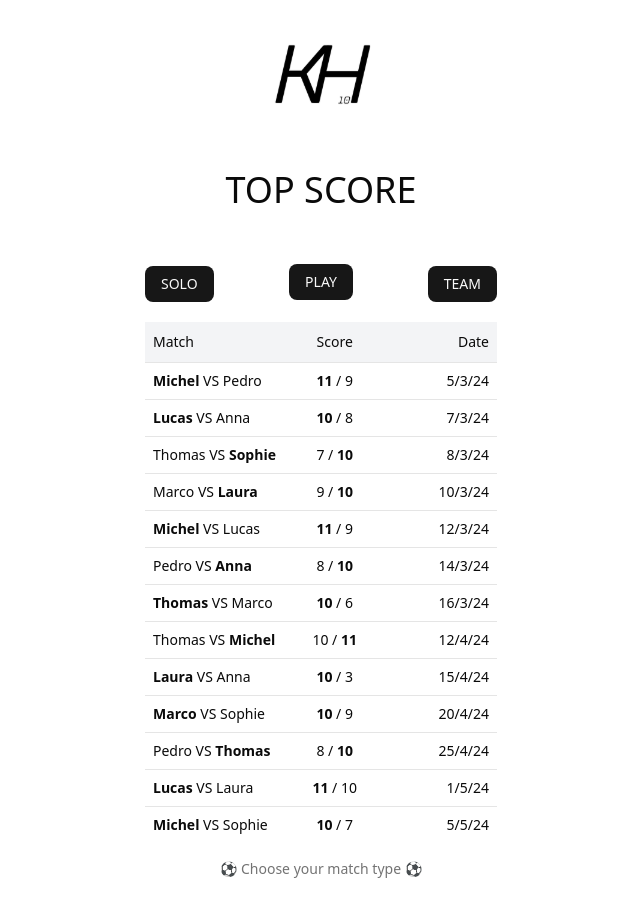
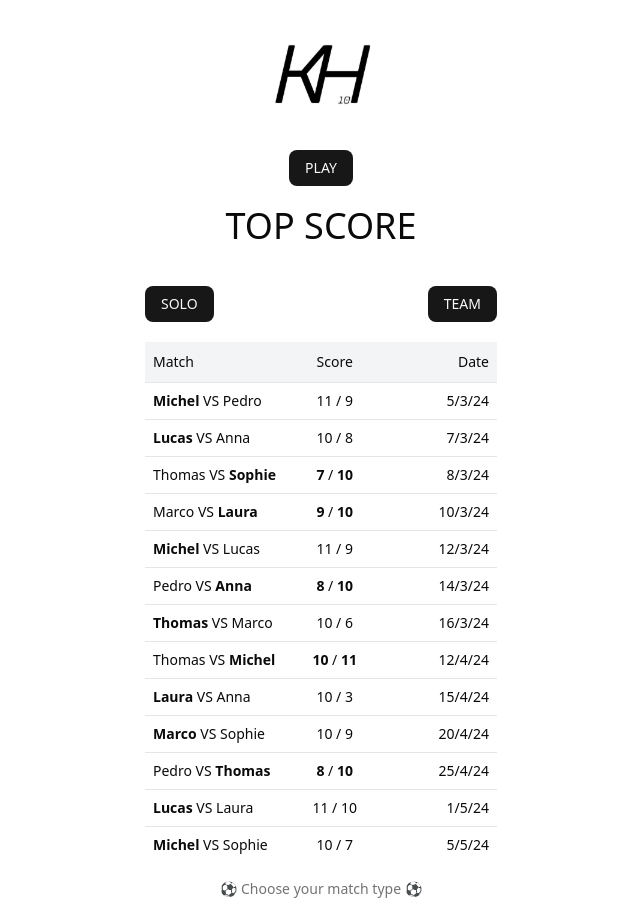
Before and after one commit to pedro88/Hamilton10Kicker, a Next.js app in the folder my-app/: page /home in a window 1280 px wide. Both pictures are taken after a click on the button "SOLO". Shown: the whole page, without its empty margins (319-959 px from the left). Built offline with nearby package versions, Linux system fonts and the light colour scheme.

Commit message:
Fix team display bug and add comment at server action acomponent

```diff
--- a/my-app/app/home/page.tsx
+++ b/my-app/app/home/page.tsx
@@ -7,12 +7,12 @@ import React from "react";
 const HomePage = () => {
     return (
         <div>
-            <h1 className="text-4xl text-center mt-5 mb-10">TOP SCORE</h1>
             <div className="flex justify-center mb-4">
-                <Link href={"/start"} className="absolute top-66">
+                <Link href={"/start"} className="">
                     <Button>PLAY</Button>
                 </Link>
             </div>
+            <h1 className="text-4xl text-center mt-5 mb-10">TOP SCORE</h1>
                 <ScoreTable fetchSoloMatches={fetchSoloMatches()} fetchTeamMatches={fetchTeamMatches()} />
         </div>
     );
--- a/my-app/app/serverAction/fetchMatches.tsx
+++ b/my-app/app/serverAction/fetchMatches.tsx
@@ -1,4 +1,6 @@
 // 'use server'
+// this is a server action component, with this
+// you can make api call from client component to server component
 
 export function fetchSoloMatches() {
 
@@ -224,4 +226,4 @@ export function fetchTeamMatches() {
     return teamScore;
 }
 
-export default fetchTeamMatches
+export default fetchTeamMatches // Find this in ScoreTable.tsx
--- a/my-app/components/ScoreTable.tsx
+++ b/my-app/components/ScoreTable.tsx
@@ -28,16 +28,22 @@ type ScoreTableProps = {
     fetchTeamMatches: TypedScore[];
 };
 
-const ScoreTable: FC<ScoreTableProps> = ({ fetchSoloMatches, fetchTeamMatches }) => {
+const ScoreTable: FC<ScoreTableProps> = ({
+    fetchSoloMatches,
+    fetchTeamMatches,
+}) => {
+    const [matchType, setMatchType] = useState<string>("");
     const [displayMatch, setDisplayMatch] = useState<TypedScore[]>();
 
     const handleSoloGame = () => {
+        setMatchType("SOLO");
         setDisplayMatch(fetchSoloMatches);
-    }
+    };
 
     const handleTeamGame = () => {
+        setMatchType("TEAM");
         setDisplayMatch(fetchTeamMatches);
-    }
+    };
 
     return (
         <>
@@ -55,33 +61,48 @@ const ScoreTable: FC<ScoreTableProps> = ({ fetchSoloMatches, fetchTeamMatches })
                     </TableRow>
                 </TableHeader>
                 <TableBody>
-                    {displayMatch && displayMatch.map((match) => (
+                    {displayMatch &&
+                        displayMatch.map((match) => (
                             <TableRow key={match.id}>
                                 <TableCell>
                                     <span
                                         className={
-                                        match.player1 === match.winner
+                                            matchType === "SOLO"
+                                                ? match.player1 === match.winner
+                                                    ? "font-bold"
+                                                    : ""
+                                                : match.team1 === match.winner
                                                 ? "font-bold"
                                                 : ""
                                         }
                                     >
-                                    {match.player1}
+                                        {matchType === "SOLO"
+                                            ? match.player1
+                                            : match.team1}
                                     </span>
                                     <span>{" VS "}</span>
                                     <span
                                         className={
-                                        match.player2 === match.winner
+                                            matchType === "SOLO"
+                                                ? match.player2 === match.winner
+                                                    ? "font-bold"
+                                                    : ""
+                                                : match.team2 === match.winner
                                                 ? "font-bold"
                                                 : ""
                                         }
                                     >
-                                    {match.player2}
+                                        {matchType === "SOLO" ? match.player2 : match.team2}
                                     </span>
                                 </TableCell>
                                 <TableCell className="text-center">
                                     <span
                                         className={
-                                        match.player1 === match.winner
+                                            matchType === "SOLO"
+                                                ? match.player2 === match.winner
+                                                    ? "font-bold"
+                                                    : ""
+                                                : match.team2 === match.winner
                                                 ? "font-bold"
                                                 : ""
                                         }
@@ -91,7 +112,11 @@ const ScoreTable: FC<ScoreTableProps> = ({ fetchSoloMatches, fetchTeamMatches })
                                     <span>{" / "}</span>
                                     <span
                                         className={
-                                        match.player2 === match.winner
+                                            matchType === "SOLO"
+                                                ? match.player2 === match.winner
+                                                    ? "font-bold"
+                                                    : ""
+                                                : match.team2 === match.winner
                                                 ? "font-bold"
                                                 : ""
                                         }
```
Lines whose indentation alone changed are shown as unchanged.
